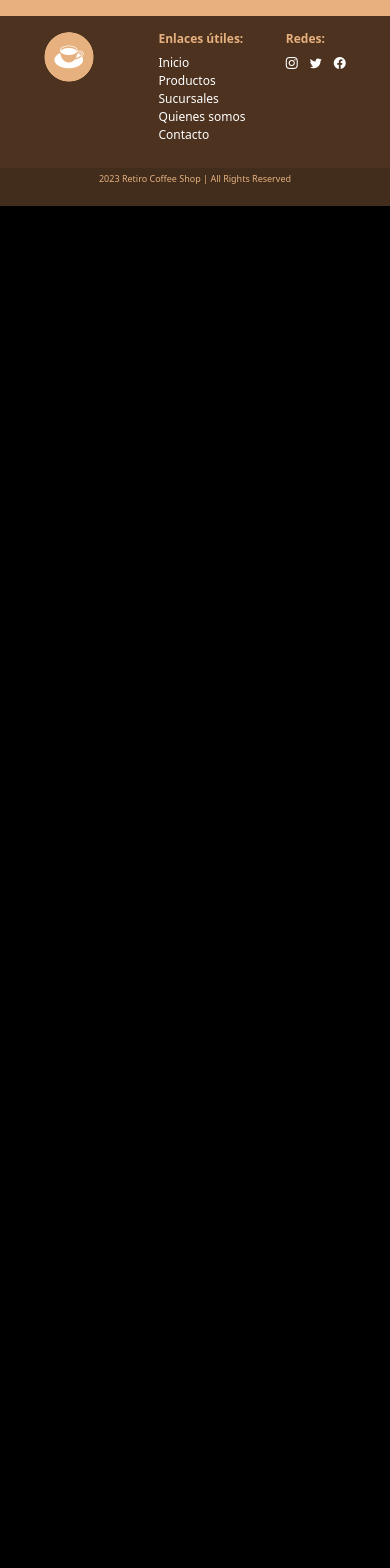
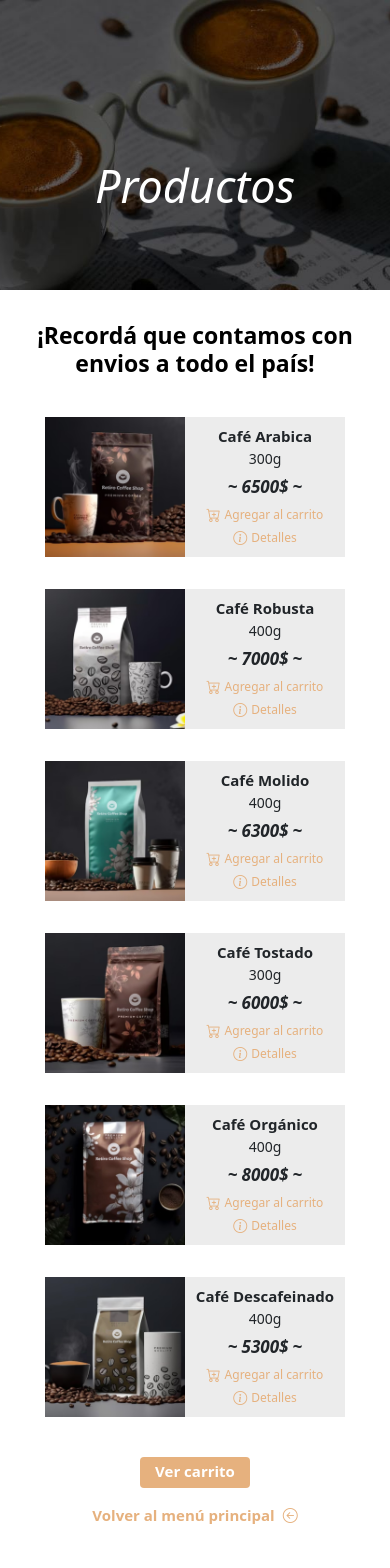
Before and after one commit to ivo-gonse/retiro-coffee-shop, a React (Create React App) app: page /productos in a window 390 px wide. Shown: the top 1568 px of the page. Before the commit the page ends 844 px from the top, so only its background shows below. Built offline with nearby package versions, Linux system fonts and the light colour scheme.

Commit message:
productos finished

```diff
--- a/src/assets/css/productos.css
+++ b/src/assets/css/productos.css
@@ -0,0 +1,124 @@
+/* FORMAT */
+
+.img-product-2 {
+    width: 220px;
+}
+.card-description-2{
+    min-width: 250px;
+    height: 220px;
+}
+.card-description-2 p {
+    margin: 0 0 0 0 !important;
+}
+.name{
+    font-size: 20px;
+}
+.grams {
+    font-size: 18px;
+}
+#productos {
+    width: 99%;
+    max-width: 1040px;
+}
+
+/* BUTTONS */
+
+button {
+    border: none !important;
+}
+.button-product:hover {
+    color: #d19d6c;
+}
+#productos button {
+    font-size: 16px;
+}
+#carrito-button {
+    color: white;
+}
+
+/* BACKGROUNDS */
+
+#bg-banner-productos {
+    background-image: url(../background/bg-banner-2-lg.jpg);
+}
+
+/* ------------------------------------------ */
+
+@media (max-width: 992px) {
+
+    /* FORMAT */
+
+    /* PRODUCTS */
+
+    .img-product-2 {
+        width: 170px;
+    }
+    .card-description-2{
+        min-width: 185px;
+        height: 170px;
+    }
+    .name{
+        font-size: 17px;
+    }
+    .grams {
+        font-size: 15px;
+    }
+
+    /* BUTTONS */
+
+    #productos button {
+        font-size: 14px;
+    }
+
+    /* BACKGROUNDS*/
+
+}
+
+/* ------------------------------------------ */
+
+@media (max-width: 575px) {
+
+    /* FORMAT */
+
+    #title {
+        font-size: 19px;
+    }
+
+    /* PRODUCTS */
+
+    .img-product-2 {
+        width: 140px;
+    }
+    .card-description-2{
+        min-width: 160px;
+        height: 140px;
+        padding: 0 3px 0 3px;
+    }
+    .name{
+        font-size: 15px;
+    }
+    .grams {
+        font-size: 14px;
+    }
+    .bi-cart-plus {
+        font-size: 14px;
+    }
+    .bi-info-circle{
+        font-size: 14px;
+    }
+
+    /* BUTTONS */
+
+    #productos button {
+        font-size: 12px;
+    }
+
+    /* BACKGROUNDS*/
+
+    #bg-banner-productos {
+        background-image: url(../background/bg-banner-2-xs.jpg);
+    }
+
+}
+
+/* ------------------------------------------ */
--- a/src/components/Productos.jsx
+++ b/src/components/Productos.jsx
@@ -1,10 +1,108 @@
 import React from 'react'
+import { Link } from 'react-router-dom'
+
+import '../assets/css/styles.css'
+import '../assets/css/productos.css'
+
+import product1 from '../assets/img/products/product-1.png'
+import product2 from '../assets/img/products/product-2.png'
+import product3 from '../assets/img/products/product-3.png'
+import product4 from '../assets/img/products/product-4.png'
+import product5 from '../assets/img/products/product-5.png'
+import product6 from '../assets/img/products/product-6.png'
+
+const products = [
+    {
+        image: product2,
+        name: "Café Arabica",
+        grams: "300",
+        price: "6500"
+    },{
+        image: product3,
+        name: "Café Robusta",
+        grams: "400",
+        price: "7000"
+    },{
+        image: product4,
+        name: "Café Molido",
+        grams: "400",
+        price: "6300"
+    },{
+        image: product6,
+        name: "Café Tostado",
+        grams: "300",
+        price: "6000",
+    },{
+        image: product1,
+        name: "Café Orgánico",
+        grams: "400",
+        price: "8000"
+    },{
+        image: product5,
+        name: "Café Descafeinado",
+        grams: "400",
+        price: "5300"
+    }
+]
 
 const Productos = () => {
     return (
         <body>
 
+            <div id="bg-banner-productos" class="banner-1 bg-img-1 d-flex flex-column align-items-center justify-content-center fw-bold fst-italic">
+            <h2 class="white">Productos</h2>
+            </div>
+
+            <div class="bg-white d-flex flex-column justify-content-center align-items-center text-center py-2 px-2">
+                <h4 class="black fw-bold my-4 my-sm-5 mx-3">¡Recordá que contamos con envios a todo el país!</h4>
+
+                <div id="productos" class="row row-cols-1 row-cols-md-2">
+
+                    {
+                        products.map(product=>{
+                            return(
+                                <div class="col d-flex align-items-center justify-content-center text-center my-3 my-sm-4">
+                                    <div>
+                                        <img src={product.image} class="img-product-2"/>
+                                    </div>
+                                    <div class="card-description-2 bg-4 d-flex flex-column justify-content-center">
+                                        <p class="name pb-1"><strong>{product.name}</strong><br/><span class="grams">{product.grams}g</span></p>
+                                        <div class="pt-sm-1 pb-1 pb-sm-2 d-flex justify-content-center">
+                                            <div class="fw-bold fst-italic">~</div>
+                                            <div class="fw-bold fst-italic px-1">{product.price}$</div>
+                                            <div class="fw-bold fst-italic">~</div>
+                                        </div>
+                                        <div>
+                                            <div class="d-flex justify-content-center">
+                                                <button class="bg-4 d-flex align-items-center justify-content-center button-product secondary ">
+                                                    <i class="bi bi-cart-plus fw-bold pe-1"></i>
+                                                    <p>Agregar al carrito</p>
+                                                </button>
+                                            </div>
+                                            <div class="d-flex align-items-center justify-content-center">
+                                                <button class="bg-4 d-flex align-items-center justify-content-center button-product secondary ">
+                                                    <i class="bi bi-info-circle fw-bold pe-1"></i>
+                                                    <p>Detalles</p>
+                                                </button>
+                                            </div>
+                                        </div>
+                                    </div>
+                                </div>
+                            )
+                        })
+                    }
+                </div>
+
+                <button id="carrito-button" class="button button-hover fw-bold mt-4 mb-3">Ver carrito</button>
+                <Link id="volver" to="/" class="volver-al-menu text-decoration-none secondary d-flex justify-content-center align-items-center mb-4 mb-sm-5">
+                    <p id="no-margin" class="volver-al-menu fw-bold pe-2">Volver al menú principal</p>
+                    <i class="bi bi-arrow-left-circle fw-bold"></i>
+                </Link>
+                <div class="p-3"></div>
+
+            </div>
         </body>
+
     )
 }
 export default Productos
```
